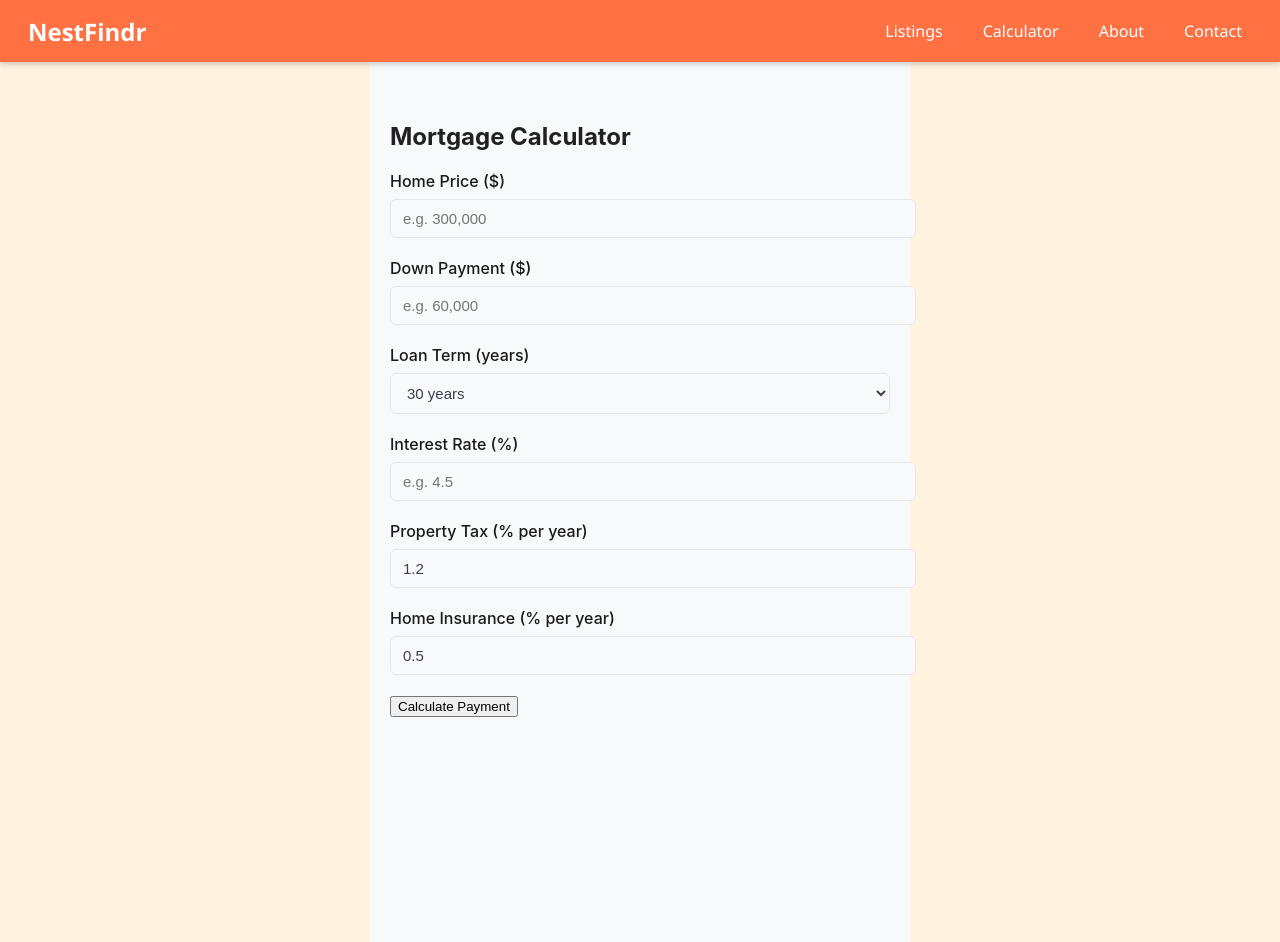
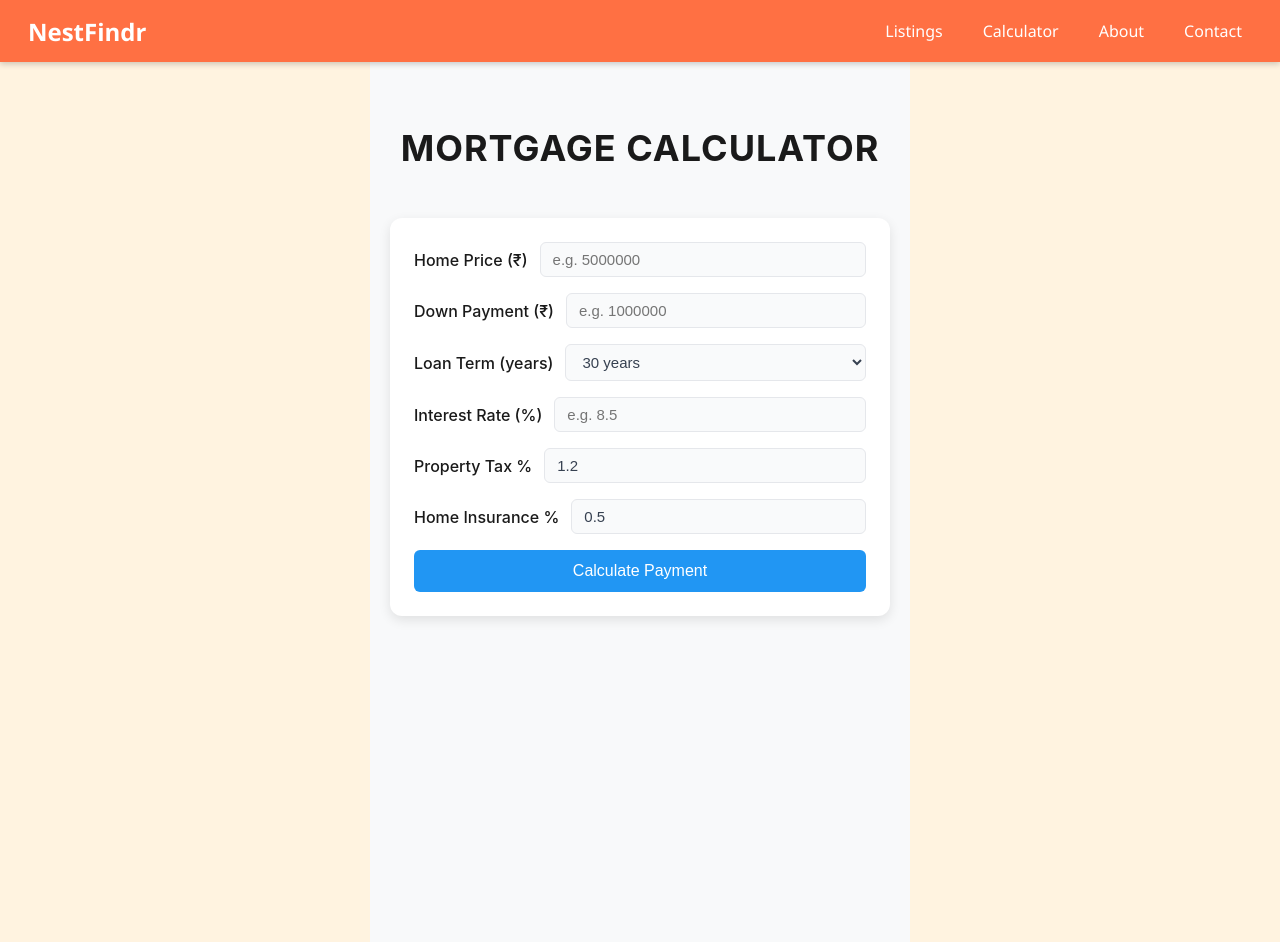
Before and after one commit to r0c0y/NestFindr, a React (Vite) app: page /calculator in a window 1280 px wide. Built offline with nearby package versions, Linux system fonts and the light colour scheme.

Commit message:
calculator

```diff
--- a/src/index.css
+++ b/src/index.css
@@ -224,7 +224,7 @@ body {
 }
 .home-container {
   min-height: 100vh;
-  background: linear-gradient(135deg, #f8f9fa 0%, #e3e8ee 100%);
+  background: linear-gradient(135deg, #fdfdfd 0%, #ffffff 100%);
   font-family: 'Inter', -apple-system, BlinkMacSystemFont, 'Segoe UI', Roboto, sans-serif;
   display: flex;
   align-items: center;
--- a/src/pages/Calculator.jsx
+++ b/src/pages/Calculator.jsx
@@ -1,78 +1,40 @@
 import React, { useState } from 'react';
+import '../styles/Calculator.css';
 
-function Calculator() {
-  const [homePrice, setHomePrice] = useState('');
-  const [downPayment, setDownPayment] = useState('');
-  const [loanTerm, setLoanTerm] = useState('30');
-  const [interestRate, setInterestRate] = useState('');
-  const [propertyTax, setPropertyTax] = useState('1.2');
-  const [insurance, setInsurance] = useState('0.5');
-
-  const [monthlyPayment, setMonthlyPayment] = useState(null);
-  const [breakdown, setBreakdown] = useState({
-    principal: 0,
-    interest: 0,
-    tax: 0,
-    insurance: 0
-  });
-
-  const formatCurrency = (value) => {
-    if (!value) return '';
-    return value.toString().replace(/\B(?=(\d{3})+(?!\d))/g, ',');
-  };
-
-  const parseCurrency = (value) => {
-    return value.replace(/,/g, '');
-  };
-
-  const handleHomePriceChange = (e) => {
-    const value = parseCurrency(e.target.value);
-    if (/^\d*$/.test(value)) {
-      setHomePrice(value);
-    }
-  };
-
-  const handleDownPaymentChange = (e) => {
-    const value = parseCurrency(e.target.value);
-    if (/^\d*$/.test(value)) {
-      setDownPayment(value);
-    }
-  };
+const Calculator = () => {
+  const [homePrice, updateHomePrice] = useState('');
+  const [downPayment, updateDownPayment] = useState('');
+  const [loanTerm, updateLoanTerm] = useState('30');
+  const [interestRate, updateInterestRate] = useState('');
+  const [propertyTax, updatePropertyTax] = useState('1.2');
+  const [insurance, updateInsurance] = useState('0.5');
+  const [result, updateResult] = useState(null);
 
   const calculateMortgage = () => {
     if (!homePrice || !downPayment || !interestRate) {
-      alert('Please fill all required fields');
       return;
     }
 
-    const price = parseFloat(homePrice);
-    const payment = parseFloat(downPayment);
-    const term = parseInt(loanTerm) * 12;
-    const rate = parseFloat(interestRate) / 100 / 12;
-    const taxRate = parseFloat(propertyTax) / 100 / 12;
-    const insuranceRate = parseFloat(insurance) / 100 / 12;
-
-    if (isNaN(price) || isNaN(payment) || isNaN(term) || isNaN(rate) ||
-        payment > price || rate <= 0) {
-      alert('Please enter valid numerical values');
-      return;
-    }
+    const price = Number(homePrice);
+    const payment = Number(downPayment);
+    const term = Number(loanTerm) * 12;
+    const rate = Number(interestRate) / 100 / 12;
+    const taxRate = Number(propertyTax) / 100 / 12;
+    const insuranceRate = Number(insurance) / 100 / 12;
 
     const loanAmount = price - payment;
-    const monthlyPrincipalAndInterest = loanAmount * (rate * Math.pow(1 + rate, term)) /
-                                      (Math.pow(1 + rate, term) - 1);
-
+    const monthlyPrincipalAndInterest =
+      (loanAmount * rate * (1 + rate) ** term) / ((1 + rate) ** term - 1);
     const monthlyTax = price * taxRate;
     const monthlyInsurance = price * insuranceRate;
 
-    const total = monthlyPrincipalAndInterest + monthlyTax + monthlyInsurance;
+    const totalMonthlyPayment = monthlyPrincipalAndInterest + monthlyTax + monthlyInsurance;
 
-    setMonthlyPayment(total.toFixed(2));
-    setBreakdown({
-      principal: (monthlyPrincipalAndInterest - (loanAmount * rate)).toFixed(2),
-      interest: (loanAmount * rate).toFixed(2),
-      tax: monthlyTax.toFixed(2),
-      insurance: monthlyInsurance.toFixed(2)
+    updateResult({
+      total: totalMonthlyPayment.toFixed(0),
+      principalAndInterest: monthlyPrincipalAndInterest.toFixed(0),
+      tax: monthlyTax.toFixed(0),
+      insurance: monthlyInsurance.toFixed(0),
     });
   };
 
@@ -83,116 +45,69 @@ function Calculator() {
 
   return (
     <div className="calculator-container">
-      <h2>Mortgage Calculator</h2>
-
-      <form onSubmit={handleSubmit}>
+      <h1 className="calculator-title">Mortgage Calculator</h1>
+      <div className="calculator-form">
         <div className="form-group">
-          <label htmlFor="homePrice">Home Price ($)</label>
-          <input
-            type="text"
-            id="homePrice"
-            value={formatCurrency(homePrice)}
-            onChange={handleHomePriceChange}
-            placeholder="e.g. 300,000"
-          />
+          <label>Home Price (₹)
+            <input type="number" value={homePrice} onChange={(e) => updateHomePrice(e.target.value)} placeholder="e.g. 5000000"/>
+          </label>
         </div>
-
         <div className="form-group">
-          <label htmlFor="downPayment">Down Payment ($)</label>
-          <input
-            type="text"
-            id="downPayment"
-            value={formatCurrency(downPayment)}
-            onChange={handleDownPaymentChange}
-            placeholder="e.g. 60,000"
-          />
+          <label>Down Payment (₹)
+            <input type="number" value={downPayment} onChange={(e) => updateDownPayment(e.target.value)} placeholder="e.g. 1000000"/>
+          </label>
         </div>
-
         <div className="form-group">
-          <label htmlFor="loanTerm">Loan Term (years)</label>
-          <select
-            id="loanTerm"
-            value={loanTerm}
-            onChange={(e) => setLoanTerm(e.target.value)}
-          >
-            <option value="30">30 years</option>
-            <option value="20">20 years</option>
-            <option value="15">15 years</option>
-            <option value="10">10 years</option>
-          </select>
+          <label>Loan Term (years)
+            <select value={loanTerm} onChange={(e) => updateLoanTerm(e.target.value)}>
+              <option value="30">30 years</option>
+              <option value="20">20 years</option>
+              <option value="15">15 years</option>
+              <option value="10">10 years</option>
+            </select>
+          </label>
         </div>
-
         <div className="form-group">
-          <label htmlFor="interestRate">Interest Rate (%)</label>
-          <input
-            type="number"
-            id="interestRate"
-            value={interestRate}
-            onChange={(e) => setInterestRate(e.target.value)}
-            placeholder="e.g. 4.5"
-            step="0.01"
-            min="0.1"
-            max="20"
-          />
+          <label>Interest Rate (%)
+            <input type="number" value={interestRate} onChange={(e) => updateInterestRate(e.target.value)} placeholder="e.g. 8.5" step="0.1"/>
+          </label>
         </div>
-
         <div className="form-group">
-          <label htmlFor="propertyTax">Property Tax (% per year)</label>
-          <input
-            type="number"
-            id="propertyTax"
-            value={propertyTax}
-            onChange={(e) => setPropertyTax(e.target.value)}
-            placeholder="e.g. 1.2"
-            step="0.01"
-            min="0"
-            max="10"
-          />
+          <label>Property Tax %
+            <input type="number" value={propertyTax} onChange={(e) => updatePropertyTax(e.target.value)} placeholder="e.g. 1.2" step="0.1"/>
+          </label>
         </div>
-
         <div className="form-group">
-          <label htmlFor="insurance">Home Insurance (% per year)</label>
-          <input
-            type="number"
-            id="insurance"
-            value={insurance}
-            onChange={(e) => setInsurance(e.target.value)}
-            placeholder="e.g. 0.5"
-            step="0.01"
-            min="0"
-            max="5"
-          />
+          <label>Home Insurance %
+            <input type="number" value={insurance} onChange={(e) => updateInsurance(e.target.value)} step="0.1" placeholder="e.g. 0.5"/>
+          </label>
         </div>
-
-        <button type="submit">Calculate Payment</button>
-      </form>
-
-      {monthlyPayment && (
+        <button className="calculate-button" onClick={handleSubmit}>
+          Calculate Payment
+        </button>
+      </div>
+      {result && (
         <div className="result">
-          <div>Monthly Payment: ${formatCurrency(monthlyPayment)}</div>
+          <h3 className="result-title">Monthly Payment: ₹{result.total}</h3>
           <div className="breakdown">
-            <h3>Payment Breakdown</h3>
+            <h4>Payment Breakdown</h4>
             <div className="breakdown-item">
-              <span>Principal:</span>
-              <span>${formatCurrency(breakdown.principal)}</span>
-            </div>
-            <div className="breakdown-item">
-              <span>Interest:</span>
-              <span>${formatCurrency(breakdown.interest)}</span>
+              <span>Principal & Interest:</span>
+              <span>₹{result.principalAndInterest}</span>
             </div>
             <div className="breakdown-item">
               <span>Property Tax:</span>
-              <span>${formatCurrency(breakdown.tax)}</span>
+              <span>₹{result.tax}</span>
             </div>
             <div className="breakdown-item">
-              <span>Insurance:</span>
-              <span>${formatCurrency(breakdown.insurance)}</span>
+              <span>Home Insurance:</span>
+              <span>₹{result.insurance}</span>
             </div>
           </div>
         </div>
       )}
     </div>
   );
-}
+};
 
 export default Calculator;
--- /dev/null
+++ b/src/styles/Calculator.css
@@ -0,0 +1,128 @@
+.calculator-container {
+  max-width: 500px;
+  margin: 0 auto;
+  padding: 40px 20px;
+  background: #f8f9fa;
+  min-height: 100vh;
+  font-family: 'Inter', -apple-system, BlinkMacSystemFont, 'Segoe UI', Roboto, sans-serif;
+}
+
+.calculator-title {
+  font-size: 36px;
+  font-weight: 700;
+  color: #1a1a1a;
+  text-align: center;
+  margin-bottom: 48px;
+  text-transform: uppercase;
+  letter-spacing: 1px;
+}
+
+.calculator-form {
+  background: #ffffff;
+  padding: 24px;
+  border-radius: 12px;
+  box-shadow: 0 4px 12px rgba(0, 0, 0, 0.1);
+  margin-bottom: 32px;
+}
+
+.form-group {
+  margin-bottom: 16px;
+}
+
+.form-group label {
+  display: flex;
+  align-items: center;
+  font-size: 16px;
+  font-weight: 500;
+  color: #1a1a1a;
+  gap: 12px;
+}
+
+.form-group input,
+.form-group select {
+  flex: 1;
+  padding: 8px 12px;
+  font-size: 15px;
+  color: #374151;
+  background: #f9fafb;
+  border: 1px solid #e5e7eb;
+  border-radius: 6px;
+  transition: border-color 0.2s ease;
+}
+
+.form-group input:focus,
+.form-group select:focus {
+  outline: none;
+  border-color: #2196F3;
+  box-shadow: 0 0 0 3px rgba(33, 150, 243, 0.1);
+}
+
+.calculate-button {
+  width: 100%;
+  padding: 12px;
+  font-size: 16px;
+  font-weight: 500;
+  color: #ffffff;
+  background: #2196F3;
+  border: none;
+  border-radius: 6px;
+  cursor: pointer;
+  transition: all 0.2s ease;
+}
+
+.calculate-button:hover {
+  background: #49a391;
+  transform: translateY(-1px);
+  box-shadow: 0 2px 8px rgba(33, 150, 243, 0.3);
+}
+
+.calculate-button:active {
+  transform: translateY(0);
+  box-shadow: 0 1px 4px rgba(11, 11, 11, 0.1);
+}
+
+.result {
+  background: #f5a351;
+  padding: 20px;
+  border-radius: 12px;
+  box-shadow: 0 4px 12px rgba(0, 0, 0, 0.1);
+  text-align: center;
+}
+
+.result-title {
+  font-size: 24px;
+  font-weight: 600;
+  color: #2148f3;
+  margin: 0;
+}
+.breakdown {
+  margin-top: 16px;
+}
+
+.breakdown h4 {
+  font-size: 20px;
+  font-weight: 700;
+  color: #484848;
+  margin-bottom: 12px;
+  text-align: center;
+}
+
+.breakdown-item {
+  display: flex;
+  justify-content: space-between;
+  padding: 5px 0;
+  border-bottom: 1px solid #e6cfcf;
+}
+
+.breakdown-item:last-child {
+  border-bottom: none;
+}
+
+.breakdown-item span:first-child {
+  font-weight: 600;
+}
+
+.breakdown-item span:last-child {
+  font-weight: 500;
+  color: #9511e2;
+}
```
Also changed, not shown: 1 other file (tests, documents, lock files or other folders).
